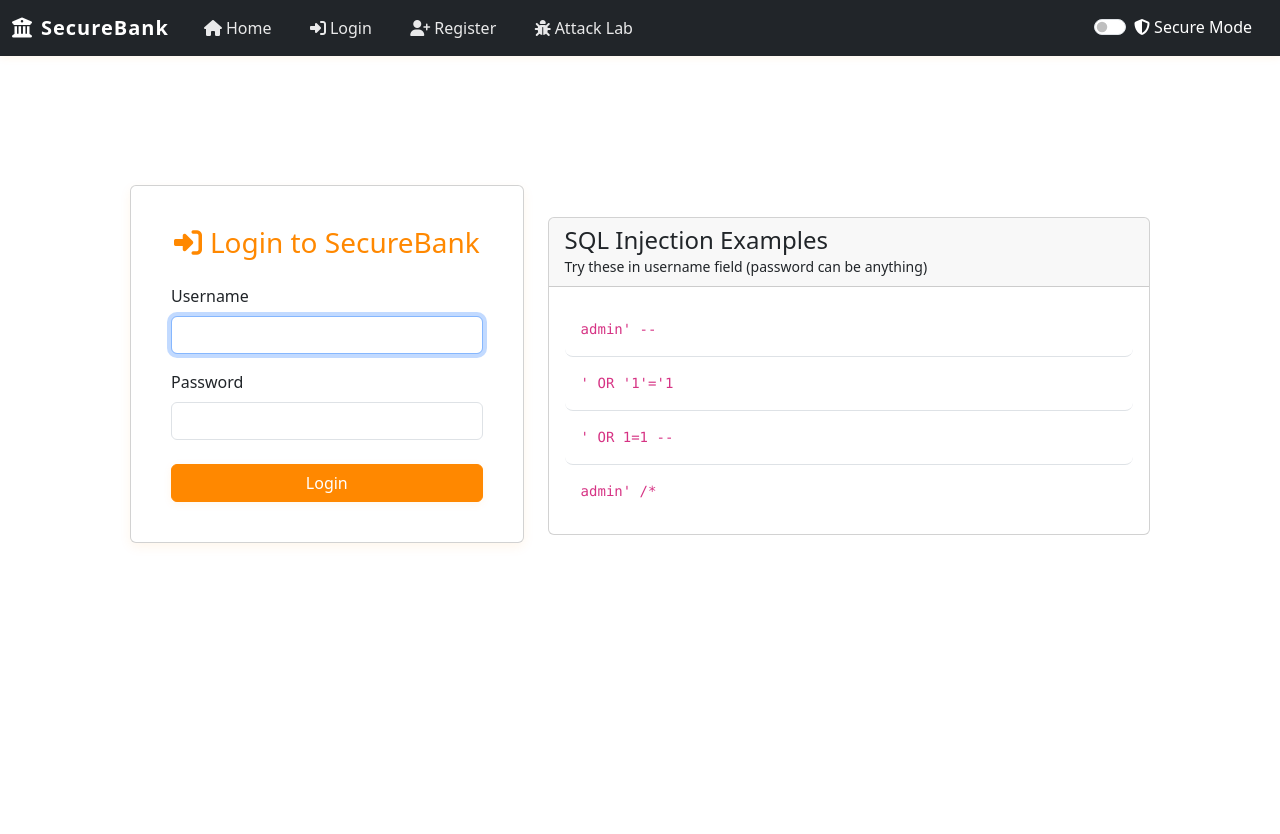
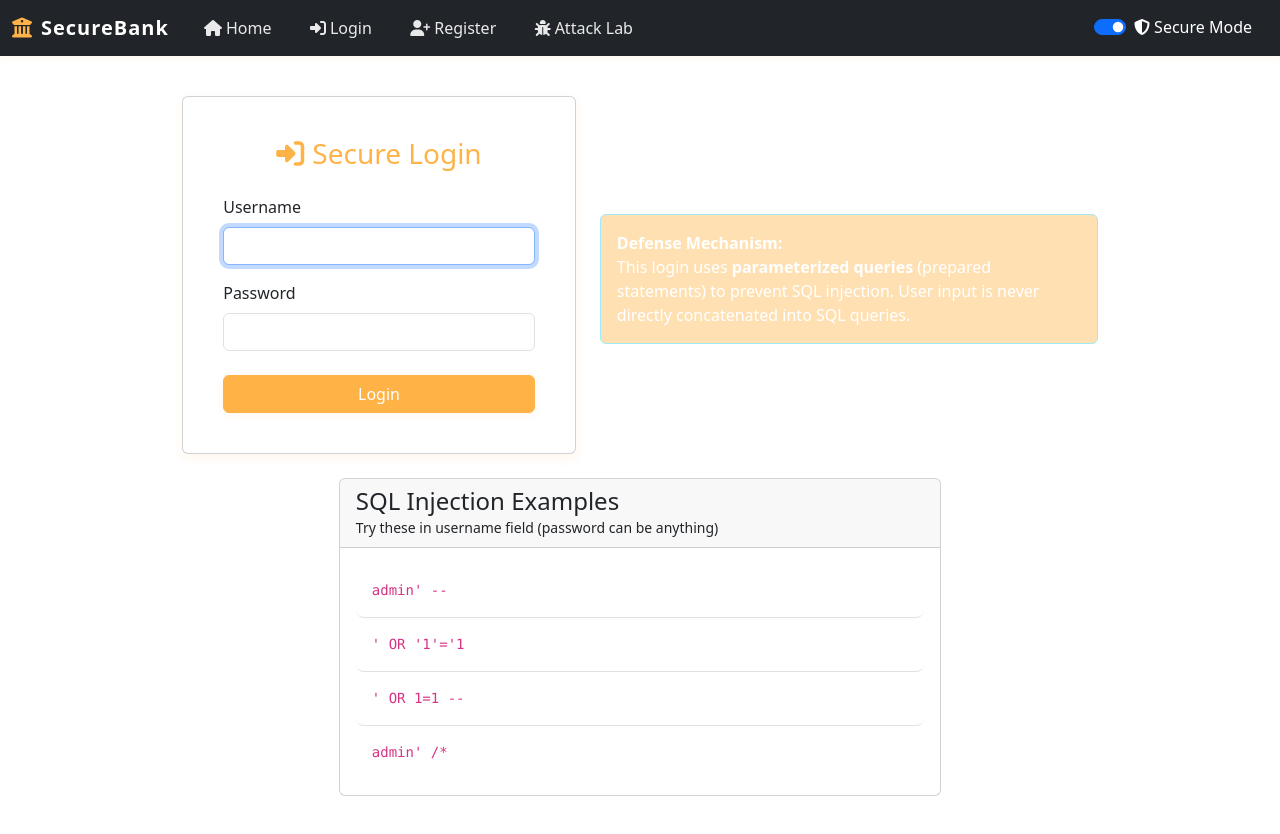
Before and after one commit to tsigemariamzewdu/cyberhackablebank, a React (Vite) app in the folder client/frontend/: page /login in a window 1280 px wide. Before the commit the page ends 800 px from the top, so only its background shows below. Built offline with nearby package versions, Linux system fonts and the light colour scheme.

Commit message:
fixed the toggle ui and functionality

```diff
--- a/client/frontend/src/App.jsx
+++ b/client/frontend/src/App.jsx
@@ -1,4 +1,4 @@
-import { useState } from 'react';
+import { useState, useEffect } from 'react';
 import { Routes, Route, Navigate, Link } from 'react-router-dom';
 import { Container, Nav, Navbar, Alert, Form, Button } from 'react-bootstrap';
 import HomePage from './pages/HomePage';
@@ -13,9 +13,18 @@ import './theme.css';
 import './App.css';
 
 function App() {
-  const [secureMode, setSecureMode] = useState(false);
+  const [secureMode, setSecureMode] = useState(true);
   const [alerts, setAlerts] = useState([]);
   const [user, setUser] = useState(null);
+
+  // Dynamically set body class for theme
+  useEffect(() => {
+    if (secureMode) {
+      document.body.classList.remove('hackable-mode');
+    } else {
+      document.body.classList.add('hackable-mode');
+    }
+  }, [secureMode]);
 
   const addAlert = (message, variant = 'info') => {
     const id = Date.now();
@@ -35,8 +44,11 @@ function App() {
       <Navbar bg="dark" variant="dark" expand="lg" className="navbar-fullwidth">
         <Container fluid>
           <Navbar.Brand as={Link} to="/">
-            <i className="fas fa-university me-2"></i>
-            SecureBank
+            <i
+              className="fas fa-university me-2"
+              style={{ color: 'var(--primary-color)' }}
+            ></i>
+            {secureMode ? 'SecureBank' : 'Hackable Bank'}
           </Navbar.Brand>
           <Navbar.Toggle aria-controls="basic-navbar-nav" />
           <Navbar.Collapse id="basic-navbar-nav">
@@ -137,7 +149,7 @@ function App() {
         ))}
 
         <Routes>
-          <Route path="/" element={<HomePage user={user} />} />
+          <Route path="/" element={<HomePage user={user} secureMode={secureMode} />} />
           <Route
             path="/login"
             element={
@@ -151,26 +163,26 @@ function App() {
           <Route
             path="/register"
             element={
-              user ? <Navigate to="/dashboard" /> : <RegisterPage addAlert={addAlert} />
+              user ? <Navigate to="/dashboard" /> : <RegisterPage addAlert={addAlert} secureMode={secureMode} />
             }
           />
           <Route
             path="/dashboard"
             element={
-              user ? <DashboardPage user={user} /> : <Navigate to="/login" />
+              user ? <DashboardPage user={user} secureMode={secureMode} /> : <Navigate to="/login" />
             }
           />
           <Route
             path="/account"
-            element={user ? <AccountPage user={user} /> : <Navigate to="/login" />}
+            element={user ? <AccountPage user={user} secureMode={secureMode} /> : <Navigate to="/login" />}
           />
           <Route
             path="/transfer"
-            element={user ? <TransferPage user={user} /> : <Navigate to="/login" />}
+            element={user ? <TransferPage user={user} secureMode={secureMode} /> : <Navigate to="/login" />}
           />
           <Route
             path="/admin"
-            element={user?.role === 'admin' ? <AdminPage /> : <Navigate to="/" />}
+            element={user?.role === 'admin' ? <AdminPage secureMode={secureMode} /> : <Navigate to="/" />}
           />
           <Route
             path="/attack-lab"
--- a/client/frontend/src/pages/AccountPage.jsx
+++ b/client/frontend/src/pages/AccountPage.jsx
@@ -1,7 +1,7 @@
 import { useState } from 'react';
-import { Card, Form, Button, Row, Col, Table } from 'react-bootstrap';
+import { Card, Form, Button, Row, Col, Table, Alert } from 'react-bootstrap';
 
-function AccountPage({ user }) {
+function AccountPage({ user, secureMode }) {
   const [lookupUser, setLookupUser] = useState('');
   const [account, setAccount] = useState(null);
   const [loading, setLoading] = useState(false);
@@ -13,7 +13,7 @@ function AccountPage({ user }) {
     setError(null);
     setAccount(null);
     try {
-      const res = await fetch(`http://localhost:3001/api/accounts/${lookupUser}?secureMode=true`);
+      const res = await fetch(`http://localhost:3001/api/accounts/${lookupUser}?secureMode=${secureMode}`);
       const data = await res.json();
       if (res.ok) {
         setAccount(data);
@@ -33,7 +33,7 @@ function AccountPage({ user }) {
         <Card className="bank-card">
           <Card.Body>
             <h3 className="mb-4 text-center" style={{ color: 'var(--primary-color)' }}>
-              <i className="fas fa-search me-2"></i>Account Lookup
+              <i className="fas fa-search me-2"></i>{secureMode ? 'Secure Account Lookup' : 'Hackable Account Lookup'}
             </h3>
             <Form onSubmit={handleLookup} autoComplete="off">
               <Form.Group className="mb-4">
@@ -67,6 +67,25 @@ function AccountPage({ user }) {
           </Card.Body>
         </Card>
       </Col>
+      <Col md={5} className="d-flex align-items-center">
+        <Alert
+          variant={secureMode ? 'info' : 'danger'}
+          style={{ background: 'var(--accent-light)', color: '#fff', width: '100%' }}
+        >
+          {secureMode ? (
+            <>
+              <strong>Defense Mechanism:</strong> <br />
+              Account lookup uses <b>parameterized queries</b> to prevent SQL injection and UNION-based attacks.
+            </>
+          ) : (
+            <>
+              <strong>Vulnerability:</strong> <br />
+              This lookup is <b>vulnerable to SQL injection</b>! Try a UNION-based attack:<br />
+              <code>Username: ' UNION SELECT username, password, balance, role, email, full_name, created_at, 1 FROM users --</code>
+            </>
+          )}
+        </Alert>
+      </Col>
     </Row>
   );
 }
--- a/client/frontend/src/pages/AttackLabPage.jsx
+++ b/client/frontend/src/pages/AttackLabPage.jsx
@@ -87,15 +87,28 @@ function AttackLabPage({ secureMode }) {
   return (
     <Row className="justify-content-center align-items-center" style={{ minHeight: '70vh' }}>
       <Col md={10} lg={8}>
+        <Alert
+          variant={secureMode ? 'info' : 'danger'}
+          style={{ background: 'var(--accent-light)', color: '#fff', width: '100%' }}
+          className="mb-4"
+        >
+          {secureMode ? (
+            <>
+              <strong>Defense Mechanisms:</strong> <br />
+              All endpoints in this lab are protected with <b>parameterized queries</b> and input validation. SQL injection attacks will be blocked.
+            </>
+          ) : (
+            <>
+              <strong>Vulnerability:</strong> <br />
+              All endpoints in this lab are <b>vulnerable to SQL injection</b>. Try authentication bypass, UNION-based, blind, and second-order attacks!
+            </>
+          )}
+        </Alert>
         <Card className="bank-card">
           <Card.Body>
             <h3 className="mb-4 text-center" style={{ color: 'var(--primary-color)' }}>
               <i className="fas fa-bug me-2"></i>SQL Injection Attack Lab
             </h3>
-            <Alert variant="warning">
-              This is a controlled environment for learning about SQL injection attacks.
-              {secureMode ? ' Secure mode is enabled - attacks will be blocked.' : ' Insecure mode is enabled - attacks may succeed.'}
-            </Alert>
             <Tabs
               activeKey={attackType}
               onSelect={(k) => setAttackType(k)}
--- a/client/frontend/src/pages/LoginPage.jsx
+++ b/client/frontend/src/pages/LoginPage.jsx
@@ -1,5 +1,5 @@
 import { useState } from 'react';
-import { Card, Form, Button, Row, Col } from 'react-bootstrap';
+import { Card, Form, Button, Row, Col, Alert } from 'react-bootstrap';
 import axios from 'axios';
 import { useNavigate } from 'react-router-dom';
 import ListGroup from 'react-bootstrap/ListGroup';
@@ -56,7 +56,7 @@ const LoginPage = ({ secureMode, addAlert, setUser }) => {
         <Card className="bank-card">
           <Card.Body>
             <h3 className="mb-4 text-center" style={{ color: 'var(--primary-color)' }}>
-              <i className="fas fa-sign-in-alt me-2"></i>Login to SecureBank
+              <i className="fas fa-sign-in-alt me-2"></i>{secureMode ? 'Secure Login' : 'Hackable Login'}
             </h3>
             <Form onSubmit={handleSubmit} autoComplete="off">
               <Form.Group className="mb-3">
@@ -88,6 +88,26 @@ const LoginPage = ({ secureMode, addAlert, setUser }) => {
             </Form>
           </Card.Body>
         </Card>
+      </Col>
+      <Col md={5} className="d-flex align-items-center">
+        <Alert
+          variant={secureMode ? 'info' : 'danger'}
+          style={{ background: 'var(--accent-light)', color: '#fff', width: '100%' }}
+        >
+          {secureMode ? (
+            <>
+              <strong>Defense Mechanism:</strong> <br />
+              This login uses <b>parameterized queries</b> (prepared statements) to prevent SQL injection. User input is never directly concatenated into SQL queries.
+            </>
+          ) : (
+            <>
+              <strong>Vulnerability:</strong> <br />
+              This login is <b>vulnerable to SQL injection</b>!<br />
+              Try logging in with:<br />
+              <code>Username: anything<br />Password: ' OR '1'='1</code>
+            </>
+          )}
+        </Alert>
       </Col>
 
       <Col lg={6}>
--- a/client/frontend/src/pages/RegisterPage.jsx
+++ b/client/frontend/src/pages/RegisterPage.jsx
@@ -1,9 +1,9 @@
 import { useState } from 'react';
-import { Card, Form, Button, Row, Col } from 'react-bootstrap';
+import { Card, Form, Button, Row, Col, Alert } from 'react-bootstrap';
 import { Link, useNavigate } from 'react-router-dom';
 import axios from 'axios';
 
-const RegisterPage = ({ addAlert }) => {
+const RegisterPage = ({ addAlert, secureMode }) => {
   const [formData, setFormData] = useState({
     username: '',
     password: '',
@@ -20,7 +20,7 @@ const RegisterPage = ({ addAlert }) => {
       const res = await fetch('http://localhost:3001/api/register', {
         method: 'POST',
         headers: { 'Content-Type': 'application/json' },
-        body: JSON.stringify({ ...formData, secureMode: true })
+        body: JSON.stringify({ ...formData, secureMode })
       });
       const data = await res.json();
       if (res.ok) {
@@ -46,7 +46,7 @@ const RegisterPage = ({ addAlert }) => {
         <Card className="bank-card">
           <Card.Body>
             <h3 className="mb-4 text-center" style={{ color: 'var(--primary-color)' }}>
-              <i className="fas fa-user-plus me-2"></i>Create Your Account
+              <i className="fas fa-user-plus me-2"></i>{secureMode ? 'Secure Registration' : 'Hackable Registration'}
             </h3>
             <Form onSubmit={handleSubmit} autoComplete="off">
               <Form.Group className="mb-3">
@@ -103,6 +103,24 @@ const RegisterPage = ({ addAlert }) => {
           </Card.Body>
         </Card>
       </Col>
+      <Col md={5} className="d-flex align-items-center">
+        <Alert
+          variant={secureMode ? 'info' : 'danger'}
+          style={{ background: 'var(--accent-light)', color: '#fff', width: '100%' }}
+        >
+          {secureMode ? (
+            <>
+              <strong>Defense Mechanisms:</strong> <br />
+              Registration uses <b>parameterized queries</b> and <b>input validation</b> to prevent SQL injection and ensure data integrity.
+            </>
+          ) : (
+            <>
+              <strong>Vulnerability:</strong> <br />
+              Registration is <b>vulnerable to SQL injection</b> due to direct SQL concatenation. Try using SQL injection payloads in the username or email fields!
+            </>
+          )}
+        </Alert>
+      </Col>
     </Row>
   );
 };
--- a/client/frontend/src/pages/TransferPage.jsx
+++ b/client/frontend/src/pages/TransferPage.jsx
@@ -1,7 +1,7 @@
 import { useState } from 'react';
-import { Card, Form, Button, Row, Col } from 'react-bootstrap';
+import { Card, Form, Button, Row, Col, Alert } from 'react-bootstrap';
 
-function TransferPage({ user }) {
+function TransferPage({ user, secureMode }) {
   const [toUser, setToUser] = useState('');
   const [amount, setAmount] = useState('');
   const [loading, setLoading] = useState(false);
@@ -17,7 +17,7 @@ function TransferPage({ user }) {
       const res = await fetch('http://localhost:3001/api/transfer', {
         method: 'POST',
         headers: { 'Content-Type': 'application/json' },
-        body: JSON.stringify({ fromUser: user.username, toUser, amount: parseFloat(amount), secureMode: true })
+        body: JSON.stringify({ fromUser: user.username, toUser, amount: parseFloat(amount), secureMode })
       });
       const data = await res.json();
       if (res.ok) {
@@ -38,7 +38,7 @@ function TransferPage({ user }) {
         <Card className="bank-card">
           <Card.Body>
             <h3 className="mb-4 text-center" style={{ color: 'var(--primary-color)' }}>
-              <i className="fas fa-exchange-alt me-2"></i>Money Transfer
+              <i className="fas fa-exchange-alt me-2"></i>{secureMode ? 'Secure Money Transfer' : 'Hackable Money Transfer'}
             </h3>
             <Form onSubmit={handleTransfer} autoComplete="off">
               <Form.Group className="mb-3">
@@ -70,6 +70,25 @@ function TransferPage({ user }) {
           </Card.Body>
         </Card>
       </Col>
+      <Col md={5} className="d-flex align-items-center">
+        <Alert
+          variant={secureMode ? 'info' : 'danger'}
+          style={{ background: 'var(--accent-light)', color: '#fff', width: '100%' }}
+        >
+          {secureMode ? (
+            <>
+              <strong>Defense Mechanisms:</strong> <br />
+              Transfers use <b>parameterized queries</b> and <b>transaction safety</b> to prevent SQL injection and ensure atomicity.
+            </>
+          ) : (
+            <>
+              <strong>Vulnerability:</strong> <br />
+              This transfer is <b>vulnerable to SQL injection</b> and <b>second-order injection</b>! Try SQLi in the recipient field.<br />
+              <code>Recipient: ed'; UPDATE users SET balance = 10000 WHERE username = 'youruser' --</code>
+            </>
+          )}
+        </Alert>
+      </Col>
     </Row>
   );
 }
--- a/client/frontend/src/theme.css
+++ b/client/frontend/src/theme.css
@@ -1,24 +1,33 @@
 :root {
-  /* Brand Colors */
-  --primary-color: #ff8800;
-  --primary-light: #ffa940;
-  --primary-dark: #cc6e00;
-  --accent-color: #ff8800;
-  --accent-light: #ffa940;
-  --accent-dark: #cc6e00;
-
-  /* Neutral Colors */
-  --background-color: #fff8f1;
-  --surface-color: #ffffff;
+  /* Secure Mode (Light Pastel Orange) */
+  --primary-color: #ffb347;
+  --primary-light: #ffd580;
+  --primary-dark: #e6a04b;
+  --accent-color: #ffb347;
+  --accent-light: #ffe0b3;
+  --accent-dark: #e6a04b;
+  --background-color: #fffaf3;
+  --surface-color: #fff8ec;
   --text-primary: #2c2c2c;
   --text-secondary: #7f8c8d;
   --border-color: #ffe0b3;
+  --info-color: #ffb347;
+}
 
-  /* Status Colors */
-  --success-color: #2ecc71;
-  --warning-color: #f1c40f;
-  --error-color: #e74c3c;
-  --info-color: #ff8800;
+body.hackable-mode {
+  /* Hackable Mode (Light Pastel Red/Coral) */
+  --primary-color: #ff7f7f;
+  --primary-light: #ffb3b3;
+  --primary-dark: #e67373;
+  --accent-color: #ff7f7f;
+  --accent-light: #ffeaea;
+  --accent-dark: #e67373;
+  --background-color: #fff6f6;
+  --surface-color: #fff0f0;
+  --text-primary: #2c2c2c;
+  --text-secondary: #7f8c8d;
+  --border-color: #ffd6d0;
+  --info-color: #ff7f7f;
 }
 
 /* Global Styles */
```
